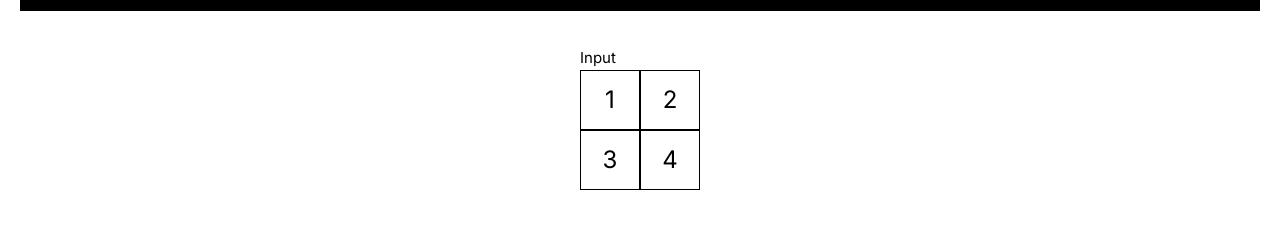
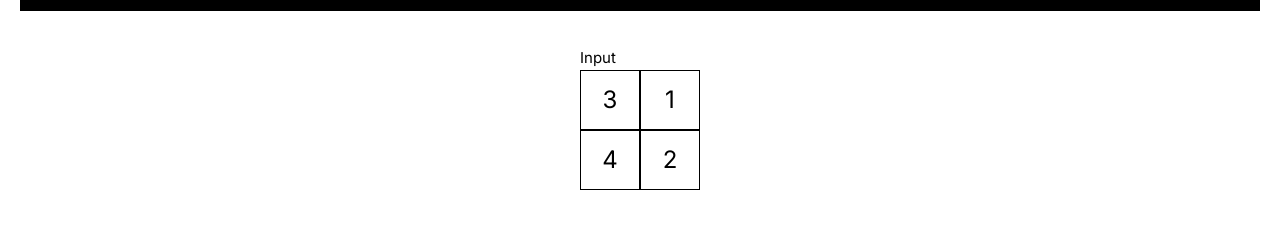
Before and after one commit to br1gonzales/reto-tecnico, a Next.js app: page / in a window 1280 px wide. Shown: the part 135-375 px from the top of the page. Built offline with nearby package versions, Linux system fonts and the light colour scheme.

Commit message:
rotate matriz programatically instead of using css

```diff
--- a/app/components/matriz.tsx
+++ b/app/components/matriz.tsx
@@ -2,18 +2,19 @@ import { MatrizProps } from "../types"
 import Heading from "./heading"
 
 export default function Matriz({ data, title, rotate, className }: MatrizProps) {
+    const matriz = rotate ? data : rotateMatriz(data)
     return (
         <article className={`${className} mx-auto`}>
             <div>
                 <Heading text={title} />
             </div>
-            <div className={`mx-auto ${rotate ? '-rotate-90' : null}`}>
-                {data.map((row, rowIndex) => {
+            <div className={`mx-auto`}>
+                {matriz.map((row, rowIndex) => {
                     return (
-                        <div className={`flex `} key={rowIndex}>
+                        <div className={`flex`} key={rowIndex}>
                             {row.map((num, colIndex) => (
                                 <div className={`border border-black border-[1px] w-[60px] h-[60px] flex items-center justify-center`} key={`${rowIndex}-${colIndex}`}>
-                                    <small className={`text-[24px] text-black ${rotate ? 'rotate-90' : null}`}>{num}</small>
+                                    <small className={`text-[24px] text-black`}>{num}</small>
                                 </div>
                             ))}
                         </div>
@@ -23,3 +24,9 @@ export default function Matriz({ data, title, rotate, className }: MatrizProps)
         </article>
     )
 }
+
+function rotateMatriz(matriz: number[][]) {
+    return matriz[0].map((_, index) =>
+        matriz.map(row => row[index]).reverse()
+    );
+}
```
